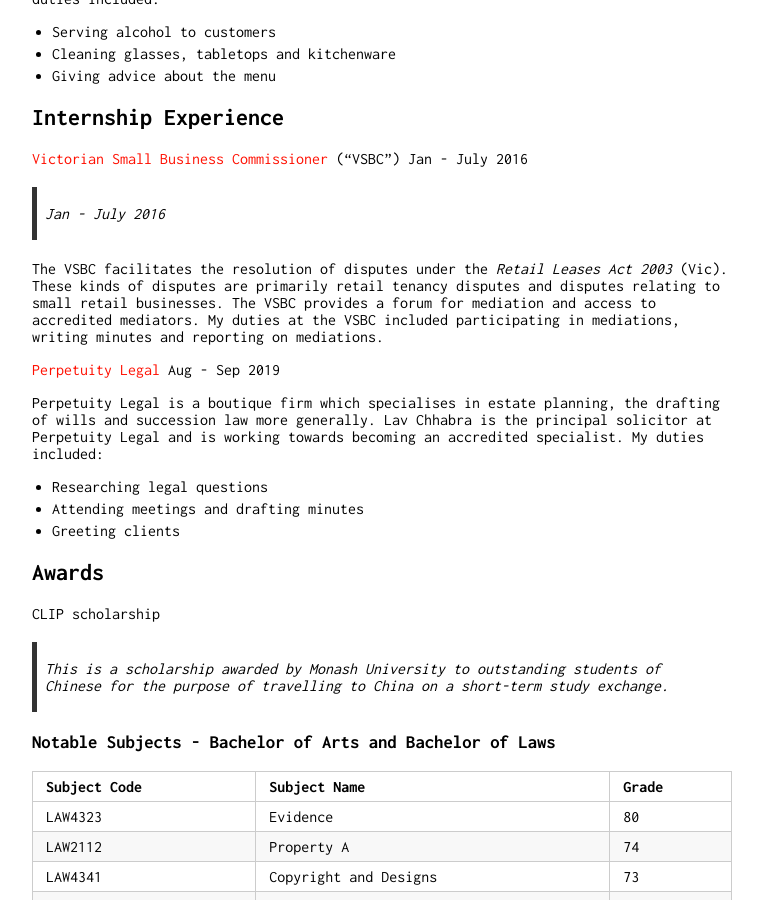
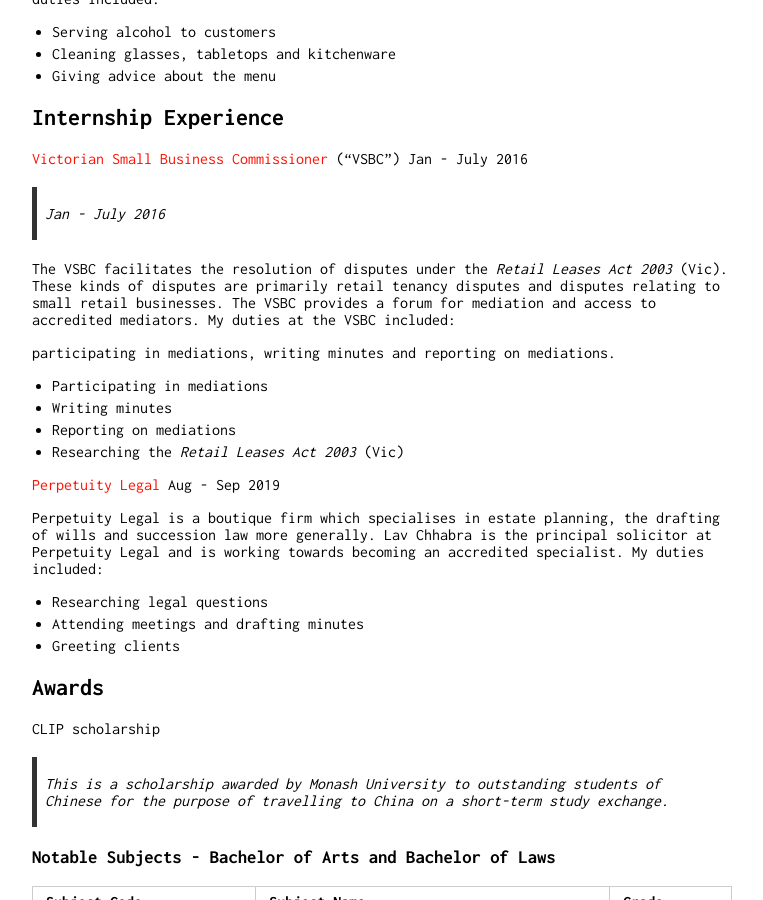
Before and after one commit to Wigdo/cv, a Jekyll site: the page built from index.md, in a window 1280 px wide and 900 px high, scrolled down 1372 px. Shown: the whole window, without its empty margins (258-1021 px from the left). Built offline with Jekyll 4.4.1, drawn with Linux system fonts in a browser that asks for light colours; our own code applies the rules of GitHub Pages for plain Markdown files.

Commit message:
Update index.md

```diff
--- a/index.md
+++ b/index.md
@@ -71,9 +71,11 @@ Melbourne Cricket Ground. My duties included:
 </p>
 
 <ul>
+
   <li> Serving alcohol to customers </li>
   <li> Cleaning glasses, tabletops and kitchenware </li>
   <li> Giving advice about the menu </li>
+
 </ul>
 
 
@@ -82,7 +84,20 @@ Melbourne Cricket Ground. My duties included:
 [Victorian Small Business Commissioner](https://www.vsbc.vic.gov.au/) ("VSBC") Jan - July 2016
 > Jan - July 2016
 
-<p> The VSBC facilitates the resolution of disputes under the <em> Retail Leases Act 2003 </em> (Vic). These kinds of disputes are primarily retail tenancy disputes and disputes relating to small retail businesses. The VSBC provides a forum for mediation and access to accredited mediators. My duties at the VSBC included participating in mediations, writing minutes and reporting on mediations. </p>
+<p>
+The VSBC facilitates the resolution of disputes under the <em> Retail Leases Act 2003 </em> (Vic). These kinds of disputes are primarily retail tenancy disputes and disputes relating to small retail businesses. The VSBC provides a forum for mediation and access to accredited mediators. My duties at the VSBC included:
+</p>
+ participating in mediations, writing minutes and reporting on mediations.
+
+
+<ul>
+
+  <li> Participating in mediations </li>
+  <li> Writing minutes </li>
+  <li> Reporting on mediations </li>
+  <li> Researching the <em> Retail Leases Act 2003 </em> (Vic) </li>
+
+</ul>
 
 [Perpetuity Legal](https://www.perpetuitylegal.com.au/) Aug - Sep 2019
 
```
